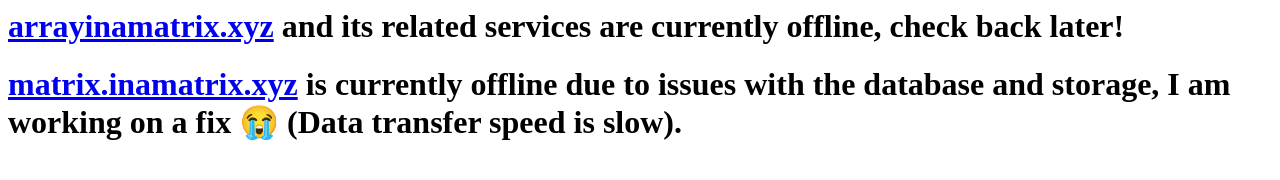
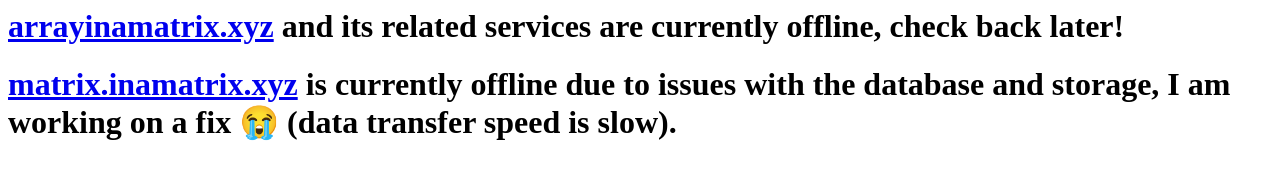
Before and after one commit to array-in-a-matrix/array-in-a-matrix.github.io, a plain HTML site: page index.html in a window 1280 px wide. Drawn offline with Linux system fonts and the light colour scheme.

Commit message:
Update index.html

```diff
--- a/index.html
+++ b/index.html
@@ -1,2 +1,2 @@
 <h1><a href="https://arrayinamatrix.xyz">arrayinamatrix.xyz</a> and its related services are currently offline, check back later!</h1>
-<h1><a href="https://matrix.inamatrix.xyz">matrix.inamatrix.xyz</a> is currently offline due to issues with the database and storage, I am working on a fix 😭 (Data transfer speed is slow).</h1>
+<h1><a href="https://matrix.inamatrix.xyz">matrix.inamatrix.xyz</a> is currently offline due to issues with the database and storage, I am working on a fix 😭 (data transfer speed is slow).</h1>
```
